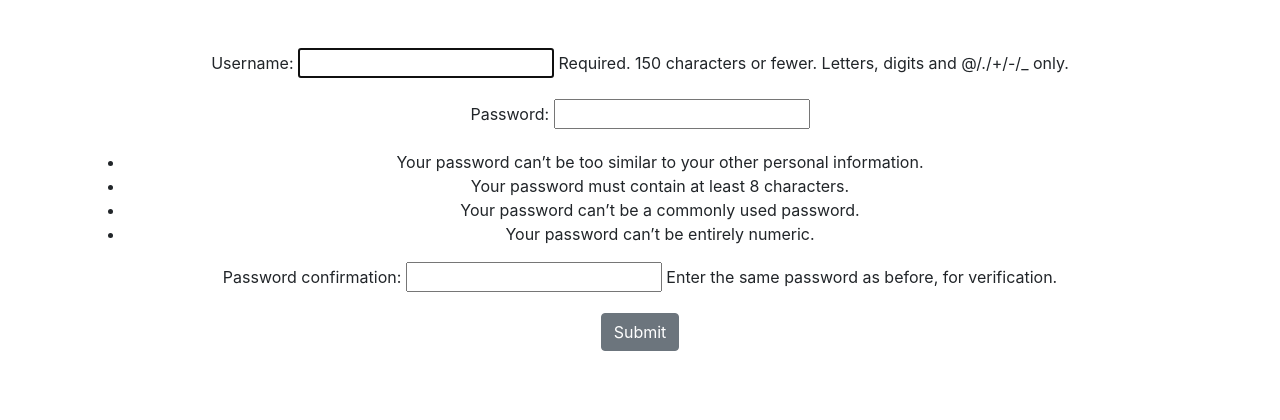
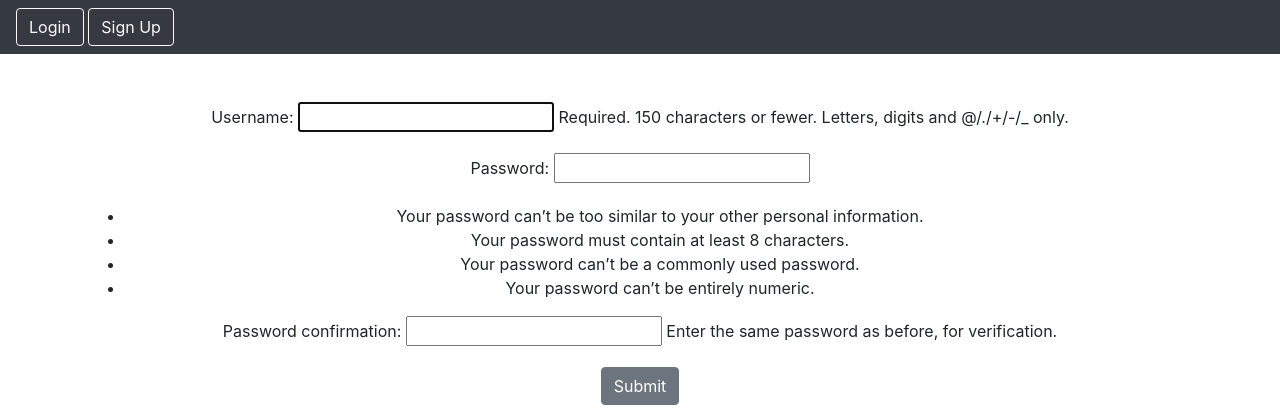
Before and after one commit to ridgebenson/SmartNotes, a Django app: page /signup/ in a window 1280 px wide. Shown: the top 420 px of the page. Run offline with Django 5.2, Linux system fonts and the light colour scheme; parts of the project's set-up code (start-up, migrations or seed data) failed here and were passed over.

Commit message:
Final touches

```diff
--- a/static/templates/base.html
+++ b/static/templates/base.html
@@ -12,6 +12,18 @@
 {#    <link rel="stylesheet" type="text/css" href="{% static 'css/style.css' %}">#}
 </head>
 <body>
+    <nav class="navbar navbar-dark bg-dark">
+        <div class="ms-auto">
+            {% if user.is_authenticated %}
+                <a href="{% url 'notes.list' %}" class="btn btn-outline-light">Home</a>
+                <a href="{% url 'notes.new' %}" class="btn btn-outline-light">Create</a>
+                <a href="{% url 'logout' %}" class="btn btn-outline-light">Logout</a>
+            {% else %}
+                <a href="{% url 'login' %}" class="btn btn-outline-light">Login</a>
+                <a href="{% url 'signup' %}" class="btn btn-outline-light">Sign Up</a>
+            {% endif %}
+        </div>
+    </nav>
 <div class=" my-5 text-center container">
     {% block content %}
     {% endblock %}
```
